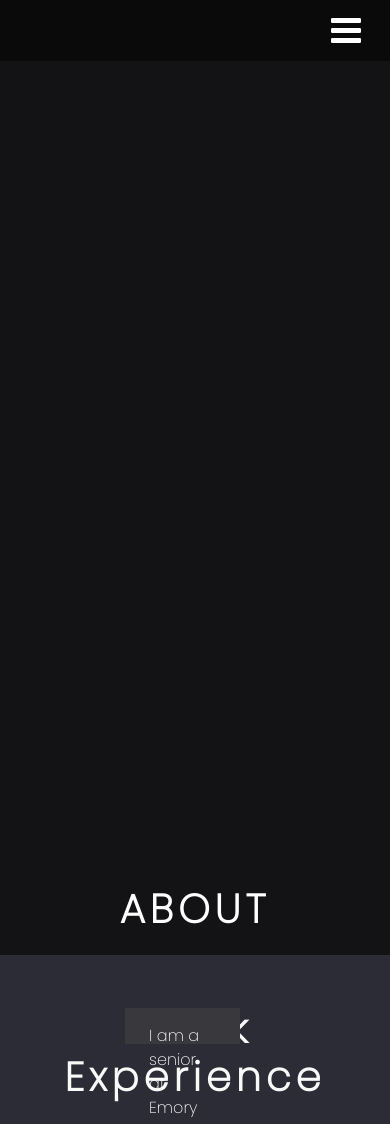
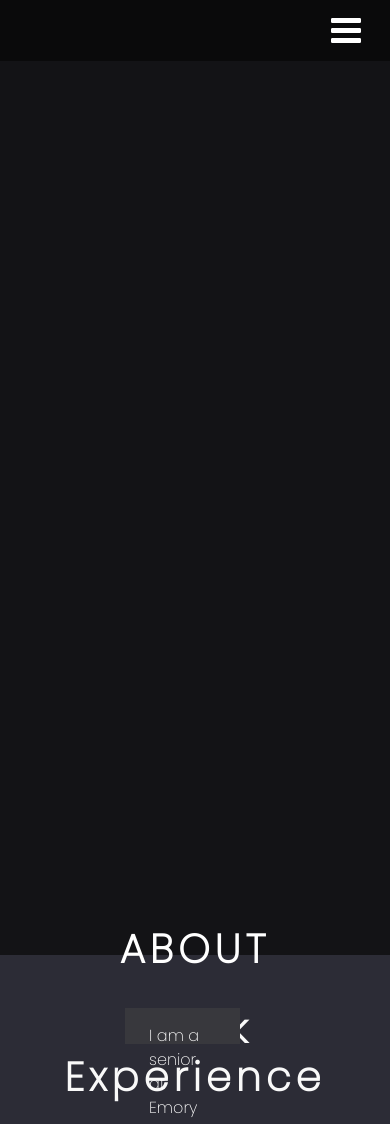
Before and after one commit to hkenawi/PersonalWebpage, a plain HTML site: page index.html in a window 390 px wide. Shown: the top 1124 px of the page. Drawn offline with nearby package versions, Linux system fonts and the light colour scheme.

Commit message:
Fixing responsiveness issues in about section

```diff
--- a/style.css
+++ b/style.css
@@ -160,7 +160,7 @@ body
 		color: #fff;
 		font-family: 'Poppins', sans-serif;
 		position: relative;
-		bottom: 120px;
+		/*bottom: 120px;*/
 		letter-spacing: 5px;
 		font-weight: bold;
 	}
```
